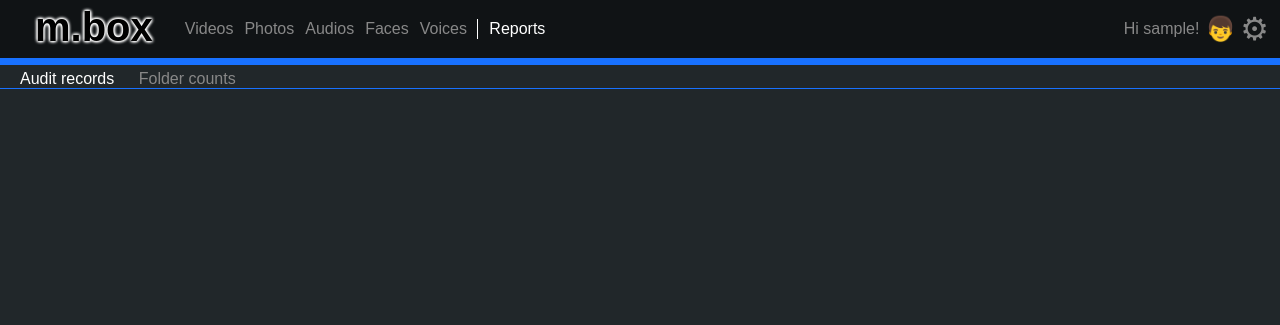
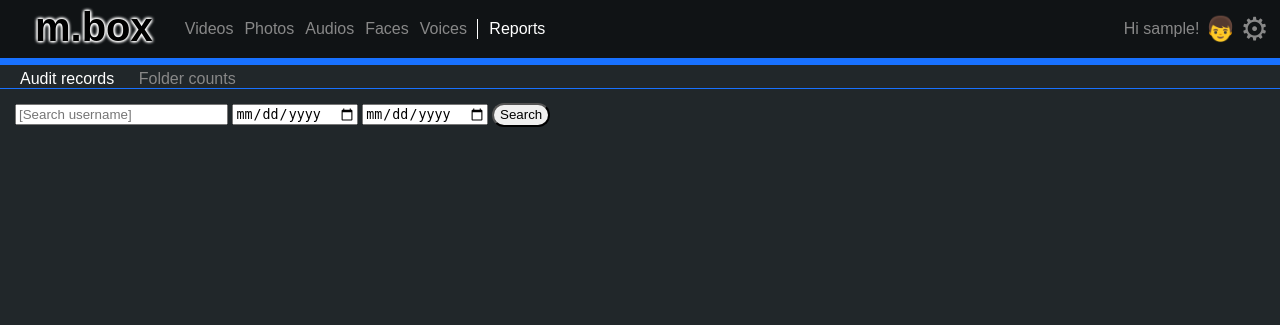
Before and after one commit to jlacsam/m-box, a Django app: page /reports/ in a window 1280 px wide. Shown: the top 325 px of the page. Run offline with Django 5.2, Linux system fonts and the light colour scheme; the visitor is signed in with stand-in values (Sample User, id 1); some libraries are stand-ins or nearby versions.

Commit message:
Implemented search_audit

```diff
--- a/facebox_app/static/css/reports.css
+++ b/facebox_app/static/css/reports.css
@@ -14,7 +14,6 @@
 }
 
 table {
-    width: 100%;
     border-collapse: collapse;
 }
 
@@ -93,6 +92,7 @@
     width: 100%;
     margin: 0 auto;
     padding: 0px;
+    box-sizing: border-box;
 }
 
 .popup-hidden {
@@ -275,7 +275,7 @@
 }
 
 .results-table {
-    width: 100%;
+    table-layout: fixed;
     font-size: 0.8em;
     border-collapse: collapse;
     margin: 15px
@@ -317,5 +317,43 @@
 
 .results-div {
     display: flex;
+    flex-direction: column;
     width: 100%;
+    box-sizing: border-box;
 }
+
+.audit-elements {
+    flex: 1;
+    box-sizing: border-box;
+}
+
+.search-input-wrapper {
+	 position: relative;
+	 display: inline-block;
+    margin-top: 15px;
+    margin-left: 15px;
+}
+
+.search-input {
+	 padding-right: 30px; /* Space for the clear button */
+}
+
+.clear-button {
+	 position: absolute;
+	 right: 5px;
+	 top: 50%;
+	 transform: translateY(-50%);
+	 display: none;
+	 cursor: pointer;
+	 font-size: 18px;
+	 color: #999;
+}
+
+.search-button {
+    height: 24px;
+    border-radius: 12px;
+}
+
+.search-input-wrapper:hover .clear-button {
+	 display: block;
+}
--- a/facebox_app/static/js/reports.js
+++ b/facebox_app/static/js/reports.js
@@ -64,9 +64,7 @@
     reportsTab.style.color = '#ffffff';
 
     setMaxRows(maxRows);
-
-    showAudit(0);
-    //showFolders();
+    showAudit();
 });
 
 function getFileCount(folder_id) {
@@ -89,21 +87,54 @@
     });
 }
 
-function showAudit(file_id) {
+function toggleClearButton() {
+    const searchInput = document.getElementById('username-search');
+    const clearButton = document.getElementById('clear-button');
 
+    if (searchInput.value.length > 0) {
+        clearButton.style.display = 'block';
+    } else {
+        clearButton.style.display = 'none';
+    }
+}
+
+function clearSearch() {
+    const searchInput = document.getElementById('username-search');
+    searchInput.value = '';
+    toggleClearButton();
+}
+
+function searchAudit() {
     const auditRecords = document.getElementById('audit-records');
     auditRecords.style.color = '#ffffff';
     const folderCounts = document.getElementById('folder-counts');
     folderCounts.style.color = '#888888';
 
+    let username = document.getElementById('username-search').value;
+    let start_date = document.getElementById('start-date').value;
+    let end_date = document.getElementById('end-date').value;
+
+    if (username == null || username.trim().length == 0) username = '%';
+    username = username.replace('*','%');
+
+    if (start_date == null || start_date.trim().length == 0) {
+       start_date = '2024/1/1 00:00:00.000';
+    }
+    if (end_date == null || end_date.trim().length == 0) {
+        const timeNow = new Date();
+        end_date = timeNow.toISOString();
+    }
+
     const csrftoken = getCookie('csrftoken');
-    fetch(`/api/get-audit/${file_id}/`, {
+    fetch('/api/search-audit/', {
         method: 'GET',
         headers: {
             'Subscription-ID': SUBSCRIPTION_ID,
             'Client-Secret': CLIENT_SECRET,
             'Max-Rows': maxRows,
-            'Source-Table': 'mbx_file',
+            'Username': username,
+            'Start-Date': start_date,
+            'End-Date': end_date,
             'X-CSRFToken': csrftoken,
         }
     })
@@ -120,14 +151,36 @@
     });
 }
 
+function showAudit() {
+
+    const auditRecords = document.getElementById('audit-records');
+    auditRecords.style.color = '#ffffff';
+    const folderCounts = document.getElementById('folder-counts');
+    folderCounts.style.color = '#888888';
+
+    const resultsDiv = document.getElementById('results-div');
+    let html = `<div class='audit-elements'>
+        <div class="search-input-wrapper">
+            <input type="text" id="username-search" class="search-input" placeholder="[Search username]"
+                oninput="toggleClearButton()">
+            <span class="clear-button" id="clear-button" onclick="clearSearch()">&#10006;</span>
+        </div>
+        <input type="date" id="start-date">
+        <input type="date" id="end-date">
+        <button onclick="searchAudit()" class="search-button">Search</button>
+    </div>
+    <div id='audit-log' class='audit-elements'></div>`;
+    resultsDiv.innerHTML = html;
+
+    searchAudit();
+}
+
 function displayAudit(results) {
-    const auditLog = document.getElementById('results-div');
+    const auditLog = document.getElementById('audit-log');
     if (results.length === 0) {
-        auditLog.innerHTML = 'No audit records yet.';
+        auditLog.innerHTML = `<table class='results-table'><tr><td>No audit records found.</td></tr></table>`;
         return;
     }
-
-    auditLog.style.maxHeight = window.innerHeight + 'px';
 
     let html = `<table class='results-table'><tr><th>Audit ID</th><th>Username</th><th>Action</th><th>Timestamp</th>
         <th>Location</th><th>Table</th><th>Record ID</th><th>Old Data</th><th>New Data</th><th>Remarks</th></tr>`;
--- a/facebox_app/templates/reports.html
+++ b/facebox_app/templates/reports.html
@@ -44,7 +44,7 @@
         </ul>
     </div>
     <div id="reports-menu">
-        <span id="audit-records" class="report-item" onclick="showAudit(0)">Audit records</span>
+        <span id="audit-records" class="report-item" onclick="showAudit()">Audit records</span>
         <span id="folder-counts" class="report-item" onclick="showFolders(1)">Folder counts</span>
     </div>
     <div id="container">
--- a/facebox_app/urls.py
+++ b/facebox_app/urls.py
@@ -26,6 +26,7 @@
     path('get-file-count/<int:folder_id>/', views.get_file_count, name='get_file_count'),
     path('get-file-position/<int:file_id>/', views.get_file_position, name='get_file_position'),
     path('refresh-folder-stats/<int:folder_id>/', views.refresh_folder_stats, name='refresh_folder_stats'),
+    path('search-audit/', views.search_audit, name='search_audit'),
     path('search-face/', views.search_face, name='search_face'),
     path('search-voice/', views.search_voice, name='search_voice'),
     path('search-voice-by-ref/<int:voice_id>/', views.search_voice_by_ref, name='search_voice_by_ref'),
--- a/facebox_app/views.py
+++ b/facebox_app/views.py
@@ -1018,6 +1018,50 @@
         return Response({'results': []}, status=status.HTTP_200_OK)
 
 
+# Search audit records #############################################################################
+@csrf_exempt
+@api_view(['GET'])
+@permission_classes([IsAuthenticated])
+def search_audit(request):
+    # Extract and validate subscription ID and client secret
+    subscription_id = request.headers.get('Subscription-ID')
+    client_secret = request.headers.get('Client-Secret')
+    max_rows = request.headers.get('Max-Rows')
+    username = request.headers.get('Username')
+    start_date = request.headers.get('Start-Date')
+    end_date = request.headers.get('End-Date')
+
+    if not subscription_id or not client_secret or not validate_subscription(subscription_id, client_secret):
+        return Response({'error': f"Invalid subscription ID {subscription_id} or client secret {client_secret}"}, status=status.HTTP_401_UNAUTHORIZED)
+
+    # Search for matching records in the database
+    labels = ['audit_id', 'username', 'activity', 'event_timestamp', 'location', 'table_name',
+        'record_id', 'old_data', 'new_data', 'remarks']
+    rows = []
+    query = """
+        SELECT audit_id, username, activity, event_timestamp, location, table_name,
+            record_id, old_data, new_data, remarks
+        FROM fbx_audit
+        WHERE username LIKE %s AND
+            event_timestamp BETWEEN %s AND %s
+        ORDER BY audit_id DESC
+        LIMIT %s
+    """
+
+    with connection.cursor() as cursor:
+        cursor.execute(query, (username, start_date, end_date, max_rows))
+        rows = cursor.fetchall()
+
+    # Close database connection
+    cursor.close()
+
+    # Serialize the results and return the response
+    if len(rows):
+        return Response({'results': tuples_to_json(rows,labels)}, status=status.HTTP_200_OK)
+    else:
+        return Response({'results': []}, status=status.HTTP_200_OK)
+
+
 # Get segments of speech aka diaries of a file #####################################################
 @csrf_exempt
 @api_view(['GET'])
```
